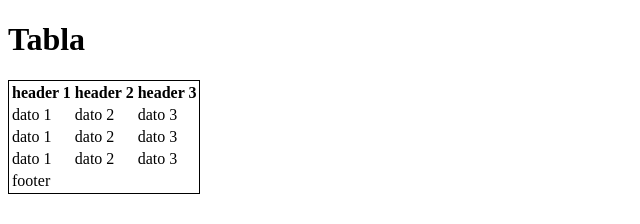
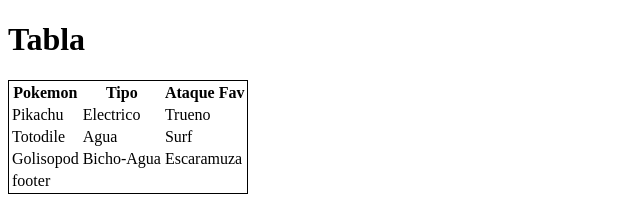
Before and after one commit to JoshQC/HTML, a plain HTML site: page index.html in a window 1280 px wide. Shown: the whole page, without its empty margins (0-640 px from the left). Drawn offline with Linux system fonts and the light colour scheme.

Commit message:
Actualizando la tabla de la tarea

```diff
--- a/index.html
+++ b/index.html
@@ -11,31 +11,33 @@
     <table style="border: solid 1px black;">
         <thead>
             <tr>
-                <th>header 1</th>
-                <th>header 2</th>
-                <th>header 3</th>
+                <th>Pokemon</th>
+                <th>Tipo</th>
+                <th>Ataque Fav</th>
             </tr>
         </thead>
         <tbody>
             <tr>
-                <td>dato 1</td>
-                <td>dato 2</td>
-                <td>dato 3</td>
+                <td>Pikachu</td>
+                <td>Electrico</td>
+                <td>Trueno</td>
             </tr>
             <tr>
-                <td>dato 1</td>
-                <td>dato 2</td>
-                <td>dato 3</td>
+                <td>Totodile</td>
+                <td>Agua</td>
+                <td>Surf</td>
             </tr>
             <tr>
-                <td>dato 1</td>
-                <td>dato 2</td>
-                <td>dato 3</td>
+                <td>Golisopod</td>
+                <td>Bicho-Agua</td>
+                <td>Escaramuza</td>
             </tr>
         </tbody>
         <tfoot >
             <td>footer</td>
         </tfoot>
+        <!-- El estilo lo puse solo para ver el box y el footer para repasar.
+             Los thead, tbody y tfoot los vi hasta la clase donde los explicaste antes de eso no los incluia -->
     </table>
 </body>
 </html>
```
